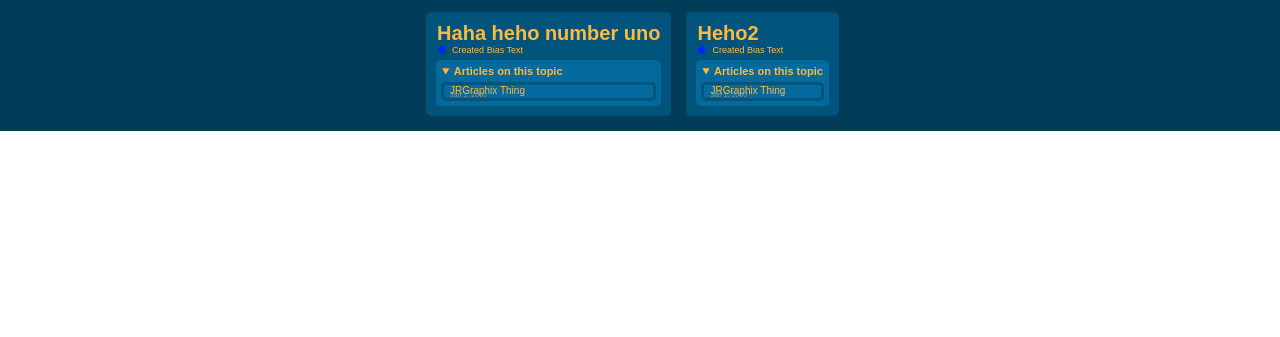
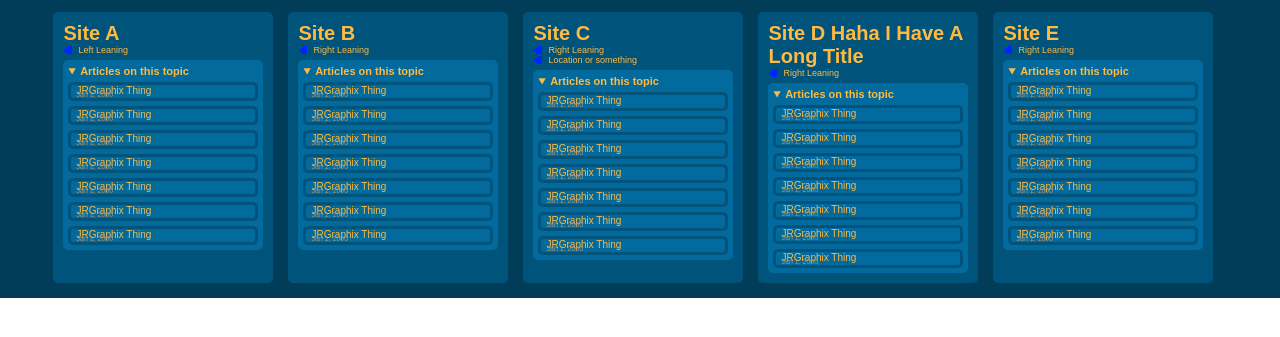
Before and after one commit to JMack21/cruzhacks24, a browser extension: page index.html in a window 1280 px wide. Shown: the part 47-384 px from the top of the page. Drawn offline with Linux system fonts and the light colour scheme; a web font is replaced by a local one.

Commit message:
formatted the ui to work well with many news site and articles

```diff
--- a/scripts/main_script.js
+++ b/scripts/main_script.js
@@ -1,13 +1,56 @@
 
 function mainFunc()
 {
-	const heho = createNewNewsite("Haha heho number uno");
-	addBiasLineToNewsite(heho, "images/bias_left.png", "Created Bias Text");
-	addArticleToNewsite(heho, "https://jrgraphix.net/", "JRGraphix Thing", "Jan 1, 2000");
+	const a = createNewNewsite("Site A");
+	addBiasLineToNewsite(a, "images/bias_left.png", "Left Leaning");
+	addArticleToNewsite(a, "https://jrgraphix.net/", "JRGraphix Thing", "Jan 1, 2000");
+	addArticleToNewsite(a, "https://jrgraphix.net/", "JRGraphix Thing", "Jan 1, 2000");
+	addArticleToNewsite(a, "https://jrgraphix.net/", "JRGraphix Thing", "Jan 1, 2000");
+	addArticleToNewsite(a, "https://jrgraphix.net/", "JRGraphix Thing", "Jan 1, 2000");
+	addArticleToNewsite(a, "https://jrgraphix.net/", "JRGraphix Thing", "Jan 1, 2000");
+	addArticleToNewsite(a, "https://jrgraphix.net/", "JRGraphix Thing", "Jan 1, 2000");
+	addArticleToNewsite(a, "https://jrgraphix.net/", "JRGraphix Thing", "Jan 1, 2000");
 
-	const heho2 = createNewNewsite("Heho2");
-	addBiasLineToNewsite(heho2, "images/bias_left.png", "Created Bias Text");
-	addArticleToNewsite(heho2, "https://jrgraphix.net/", "JRGraphix Thing", "Jan 1, 2000");
+	const b = createNewNewsite("Site B");
+	addBiasLineToNewsite(b, "images/bias_left.png", "Right Leaning");
+	addArticleToNewsite(b, "https://jrgraphix.net/", "JRGraphix Thing", "Jan 1, 2000");
+	addArticleToNewsite(b, "https://jrgraphix.net/", "JRGraphix Thing", "Jan 1, 2000");
+	addArticleToNewsite(b, "https://jrgraphix.net/", "JRGraphix Thing", "Jan 1, 2000");
+	addArticleToNewsite(b, "https://jrgraphix.net/", "JRGraphix Thing", "Jan 1, 2000");
+	addArticleToNewsite(b, "https://jrgraphix.net/", "JRGraphix Thing", "Jan 1, 2000");
+	addArticleToNewsite(b, "https://jrgraphix.net/", "JRGraphix Thing", "Jan 1, 2000");
+	addArticleToNewsite(b, "https://jrgraphix.net/", "JRGraphix Thing", "Jan 1, 2000");
+
+	const c = createNewNewsite("Site C");
+	addBiasLineToNewsite(c, "images/bias_left.png", "Right Leaning");
+	addBiasLineToNewsite(c, "images/bias_left.png", "Location or something");
+	addArticleToNewsite(c, "https://jrgraphix.net/", "JRGraphix Thing", "Jan 1, 2000");
+	addArticleToNewsite(c, "https://jrgraphix.net/", "JRGraphix Thing", "Jan 1, 2000");
+	addArticleToNewsite(c, "https://jrgraphix.net/", "JRGraphix Thing", "Jan 1, 2000");
+	addArticleToNewsite(c, "https://jrgraphix.net/", "JRGraphix Thing", "Jan 1, 2000");
+	addArticleToNewsite(c, "https://jrgraphix.net/", "JRGraphix Thing", "Jan 1, 2000");
+	addArticleToNewsite(c, "https://jrgraphix.net/", "JRGraphix Thing", "Jan 1, 2000");
+	addArticleToNewsite(c, "https://jrgraphix.net/", "JRGraphix Thing", "Jan 1, 2000");
+
+	const d = createNewNewsite("Site D Haha I Have A Long Title");
+	addBiasLineToNewsite(d, "images/bias_left.png", "Right Leaning");
+	addArticleToNewsite(d, "https://jrgraphix.net/", "JRGraphix Thing", "Jan 1, 2000");
+	addArticleToNewsite(d, "https://jrgraphix.net/", "JRGraphix Thing", "Jan 1, 2000");
+	addArticleToNewsite(d, "https://jrgraphix.net/", "JRGraphix Thing", "Jan 1, 2000");
+	addArticleToNewsite(d, "https://jrgraphix.net/", "JRGraphix Thing", "Jan 1, 2000");
+	addArticleToNewsite(d, "https://jrgraphix.net/", "JRGraphix Thing", "Jan 1, 2000");
+	addArticleToNewsite(d, "https://jrgraphix.net/", "JRGraphix Thing", "Jan 1, 2000");
+	addArticleToNewsite(d, "https://jrgraphix.net/", "JRGraphix Thing", "Jan 1, 2000");
+
+	const e = createNewNewsite("Site E");
+	addBiasLineToNewsite(e, "images/bias_left.png", "Right Leaning");
+	addArticleToNewsite(e, "https://jrgraphix.net/", "JRGraphix Thing", "Jan 1, 2000");
+	addArticleToNewsite(e, "https://jrgraphix.net/", "JRGraphix Thing", "Jan 1, 2000");
+	addArticleToNewsite(e, "https://jrgraphix.net/", "JRGraphix Thing", "Jan 1, 2000");
+	addArticleToNewsite(e, "https://jrgraphix.net/", "JRGraphix Thing", "Jan 1, 2000");
+	addArticleToNewsite(e, "https://jrgraphix.net/", "JRGraphix Thing", "Jan 1, 2000");
+	addArticleToNewsite(e, "https://jrgraphix.net/", "JRGraphix Thing", "Jan 1, 2000");
+	addArticleToNewsite(e, "https://jrgraphix.net/", "JRGraphix Thing", "Jan 1, 2000");
 }
 
 mainFunc();
--- a/styles/styles.css
+++ b/styles/styles.css
@@ -9,6 +9,8 @@
 	--article-inverse-padding: -5px;
 
 	--overall-width: 800px;
+	--newsite-width: 200px;
+	--corner-rounding: 5px;
 
 	--sans-serif-font: 'Palanquin', sans-serif;
 
@@ -27,6 +29,11 @@ body
 
 	margin: 0px;
 	padding: 0px;
+}
+
+body::-webkit-scrollbar
+{
+	display: none;
 }
 
 .maindiv
@@ -78,11 +85,14 @@ body
 	display: flex;
 	flex-direction: column;
 
+	min-width: var(--newsite-width);
+	max-width: var(--newsite-width);
+
 	margin: 0px;
 	padding: var(--medium-padding);
 
 	background-color: var(--blue3);
-	border-radius: 5px;
+	border-radius: var(--corner-rounding);
 }
 
 .newsite-div > div + div
@@ -120,7 +130,7 @@ body
 	padding: var(--small-padding);
 
 	background-color: var(--blue4);
-	border-radius: 5px;
+	border-radius: var(--corner-rounding);
 }
 
 .list-of-articles-dropdown
@@ -128,8 +138,6 @@ body
 	margin: 0px;
 	padding: 0px;
 }
-
-
 
 .list-of-articles-div
 {
@@ -168,7 +176,7 @@ a.article-link
 
 	border-style: solid;
 	border-color: var(--blue3);
-	border-radius: 5px;
+	border-radius: var(--corner-rounding);
 }
 
 h1, h2, h3, h4, h5, h6, p, summary
```
